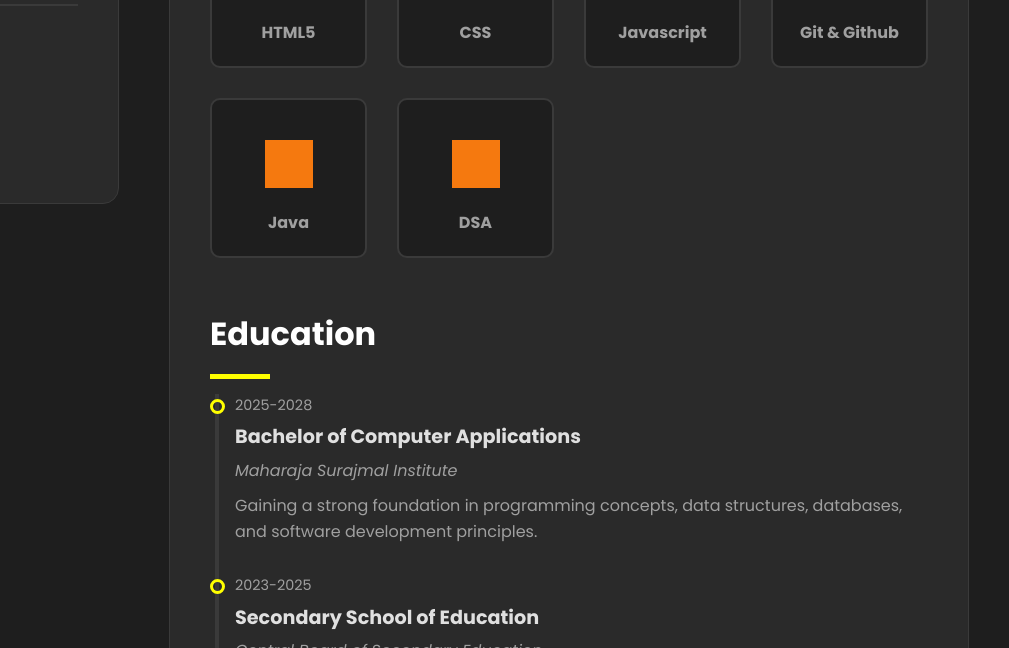
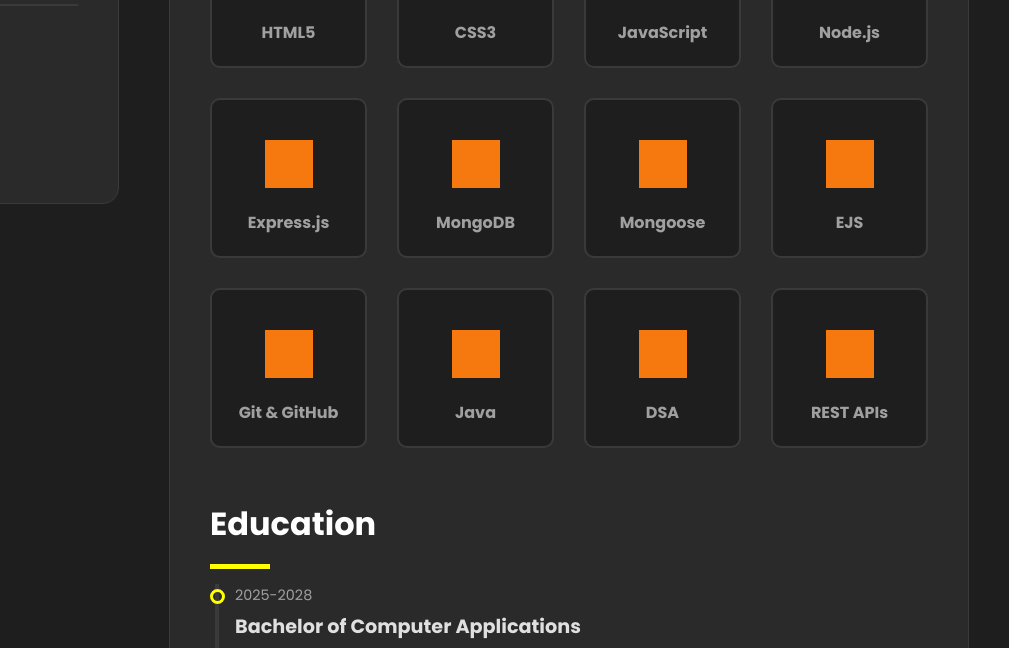
Before and after one commit to Jatingarg2006/portfolio, a plain HTML site: page index.html in a window 1280 px wide. Shown: the part 576-1224 px from the top of the page, 271-1280 px from the left. Drawn offline with Linux system fonts and the light colour scheme; grey boxes are pictures that could not be loaded.

Commit message:
Update index.html

```diff
--- a/index.html
+++ b/index.html
@@ -47,33 +47,71 @@
 			</p>
 		</div>
 		<div id="skills">
-			<h2> Skills </h2>
+		    <h2>Skills</h2>
 		    <div class="line"></div>
+
 		    <div class="item-container">
+
 		        <div class="item">
-					<img src="https://simpleicons.org/icons/html5.svg" alt="">
-					<h3> HTML5 </h3>
+		            <img src="https://simpleicons.org/icons/html5.svg" alt="HTML5">
+		            <h3>HTML5</h3>
 		        </div>
+
 		        <div class="item">
-					<img src="https://simpleicons.org/icons/css.svg" alt="">
-					<h3> CSS </h3>
+		            <img src="https://simpleicons.org/icons/css.svg" alt="CSS3">
+		            <h3>CSS3</h3>
 		        </div>
+
 		        <div class="item">
-					<img src="https://simpleicons.org/icons/javascript.svg" alt="">
-					<h3> Javascript </h3>
+		            <img src="https://simpleicons.org/icons/javascript.svg" alt="JavaScript">
+		            <h3>JavaScript</h3>
 		        </div>
+
 		        <div class="item">
-					<img src="https://simpleicons.org/icons/git.svg" alt="">
-					<h3> Git & Github </h3>
+		            <img src="https://simpleicons.org/icons/nodedotjs.svg" alt="Node.js">
+		            <h3>Node.js</h3>
 		        </div>
+
 		        <div class="item">
-					<img src="https://www.svgrepo.com/show/449120/java.svg" alt="">
-					<h3> Java </h3>
+		            <img src="https://simpleicons.org/icons/express.svg" alt="Express.js">
+		            <h3>Express.js</h3>
 		        </div>
+
 		        <div class="item">
-					<img src="https://www.svgrepo.com/show/446615/list-tree-database.svg" alt="">
-					<h3> DSA </h3>
+		            <img src="https://simpleicons.org/icons/mongodb.svg" alt="MongoDB">
+		            <h3>MongoDB</h3>
 		        </div>
+
+		        <div class="item">
+		            <img src="https://simpleicons.org/icons/mongoose.svg" alt="Mongoose">
+		            <h3>Mongoose</h3>
+		        </div>
+
+		        <div class="item">
+		            <img src="https://simpleicons.org/icons/ejs.svg" alt="EJS">
+		            <h3>EJS</h3>
+		        </div>
+
+		        <div class="item">
+		            <img src="https://simpleicons.org/icons/git.svg" alt="Git">
+		            <h3>Git & GitHub</h3>
+		        </div>
+
+		        <div class="item">
+		            <img src="https://www.svgrepo.com/show/449120/java.svg" alt="Java">
+		            <h3>Java</h3>
+		        </div>
+
+		        <div class="item">
+		            <img src="https://www.svgrepo.com/show/446615/list-tree-database.svg" alt="Data Structures and Algorithms">
+		            <h3>DSA</h3>
+		        </div>
+
+		        <div class="item">
+		            <img src="https://simpleicons.org/icons/postman.svg" alt="REST APIs">
+		            <h3>REST APIs</h3>
+		        </div>
+
 		    </div>
 		</div>
 		<div id="education">
```
Lines whose indentation alone changed are shown as unchanged.
